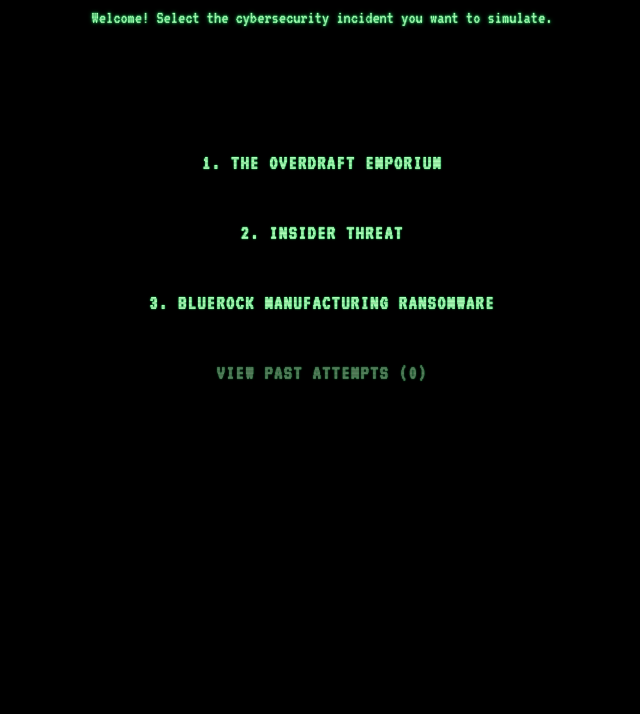
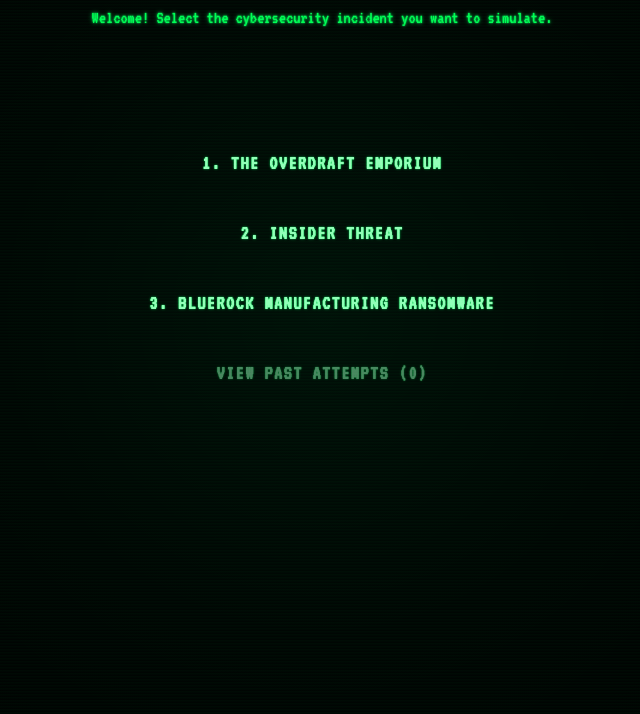
Before and after one commit to nolan-527/secret-testing, a plain HTML site: page index.html in a window 1280 px wide. Shown: the part 86-800 px from the top of the page, without its empty margins (318-958 px from the left). Drawn offline with nearby package versions, Linux system fonts and the light colour scheme.

Commit message:
Update index.html

```diff
--- a/index.html
+++ b/index.html
@@ -5,73 +5,82 @@
     <meta name="viewport" content="width=device-width, initial-scale=1.0">
     <title>Threat_Quest: Cyber Incident Simulator</title>
     <script src="https://cdn.tailwindcss.com"></script>
-   <style>
-    /* General Terminal Styling */
+<style>
+    /* ======================================================
+       IBM 5151 STYLE — GREEN PHOSPHOR CRT THEME
+       ====================================================== */
+
     @import url('https://fonts.googleapis.com/css2?family=VT323&display=swap');
 
     body {
         font-family: 'VT323', monospace;
         background-color: #000;
-        color: #8bff9b; /* ✔ more green, still readable */
+        color: #00ff55;  /* Classic IBM phosphor green */
         font-size: 1.25rem;
         line-height: 1.5;
-        position: relative; /* so overlay behaves nicely */
+        position: relative;
         overflow-x: hidden;
 
-        /* soft global CRT glow */
+        /* softer, bloom-style CRT glow */
         text-shadow:
-            0 0 1px #33ff7a,
-            0 0 3px rgba(0, 255, 102, 0.4);
+            0 0 1px #00ff55,
+            0 0 3px #00dd44,
+            0 0 6px rgba(0,255,120,0.45);
     }
 
-    .container-box {
-        max-width: none;
-    }
+    .container-box { max-width: none; }
 
     .terminal-header {
         text-align: center;
         margin-bottom: 1rem;
+        color: #00ff55;
+        text-shadow:
+            0 0 2px #00ff55,
+            0 0 6px rgba(0,255,120,0.5);
     }
 
     .text-glow {
-        color: #a8ffb5;
+        color: #00ff55;
         text-shadow:
-            0 0 2px #33ff7a,
-            0 0 4px rgba(0, 255, 102, 0.6);
+            0 0 2px #00ff55,
+            0 0 5px rgba(0,255,120,0.6);
     }
 
+    /* buttons styled like vintage terminals */
     .terminal-button {
         background-color: transparent;
-        border: none;                 /* no green outline */
-        color: #a8ffb5;               /* greener than before */
+        border: none;
+        color: #99ffbb;    /* slightly dimmer than main text */
         border-radius: 0;
         padding: 0.5rem 1rem;
         text-transform: uppercase;
         letter-spacing: 0.08em;
+        cursor: pointer;
+
+        text-shadow:
+            0 0 1px #00ff55,
+            0 0 3px rgba(0,255,120,0.4);
+
         transition: all 0.1s ease-in-out;
-        text-shadow:
-            0 0 1px #33ff7a,
-            0 0 2px rgba(0, 255, 102, 0.5);
-        cursor: pointer;
     }
 
     .terminal-button:hover {
-        background-color: rgba(0, 255, 102, 0.2); /* faint CRT highlight */
+        background-color: rgba(0,255,120,0.15);
         color: #000;
-        text-shadow: none; /* keeps hover text crisp */
-        box-shadow: 0 0 8px #00ff66;
+        text-shadow: none;
+        box-shadow: 0 0 10px #00ff55;
     }
 
     .card-box {
-        background-color: transparent;
+        background: transparent;
         border: none;
         border-radius: 0;
-        padding: 1rem 0;  /* subtle spacing without “card” look */
+        padding: 1rem 0;
     }
 
     .final-score {
-        color: #00ff66;
-        text-shadow: 0 0 5px #00ff66;
+        color: #00ff55;
+        text-shadow: 0 0 6px #00ff55;
     }
 
     #story-content.menu-mode {
@@ -82,63 +91,66 @@
         align-items: center;
     }
 
-    /* ASCII art and preformatted text styling */
+    /* IBM ASCII / preformatted text */
     pre {
         font-family: 'VT323', monospace;
-        color: #8bff9b; /* match main text tone */
+        color: #00ff55;
         text-shadow:
-            0 0 1px #33ff7a,
-            0 0 3px rgba(0, 255, 102, 0.4);
+            0 0 1px #00ff55,
+            0 0 3px rgba(0,255,120,0.4);
         line-height: 1.1;
         font-size: 1rem;
         white-space: pre;
     }
 
-    /* Centered story text container */
     #story-text {
         text-align: left;
     }
 
-    /* ============================ */
-    /*        CRT SCANLINES         */
-    /* ============================ */
-
+    /* ======================================================
+       CRT SCANLINES
+       ====================================================== */
     body::after {
         content: "";
         pointer-events: none;
         position: fixed;
         inset: 0;
-        /* horizontal scanline pattern */
+
+        /* IBM-style dense scanlines */
         background: repeating-linear-gradient(
             to bottom,
-            rgba(0, 0, 0, 0.26) 0px,
-            rgba(0, 0, 0, 0.26) 2px,
-            transparent 3px,
-            transparent 4px
+            rgba(0, 255, 80, 0.06) 0px,
+            rgba(0, 255, 80, 0.06) 1px,
+            rgba(0, 0, 0, 0.2) 2px,
+            rgba(0, 0, 0, 0.2) 3px
         );
-        mix-blend-mode: multiply;
-        opacity: 0.45;
+        mix-blend-mode: screen;
+        opacity: 0.35;
         z-index: 9999;
     }
 
-    /* slight vignette around edges for CRT tube feel */
+    /* ======================================================
+       CRT VIGNETTE / TUBE BEND
+       ====================================================== */
     body::before {
         content: "";
         pointer-events: none;
         position: fixed;
-        inset: -20px;
+        inset: -30px;
+
+        /* subtle CRT tube bend & shadow */
         background:
             radial-gradient(
                 circle at 50% 50%,
-                transparent 0%,
-                transparent 55%,
-                rgba(0, 0, 0, 0.45) 100%
+                rgba(0,255,120,0.08) 0%,
+                rgba(0,255,120,0.03) 40%,
+                rgba(0,255,120,0.02) 60%,
+                rgba(0, 0, 0, 0.6) 100%
             );
         opacity: 0.8;
         z-index: 9998;
     }
 
-    /* Ensure the game content renders *under* the scanlines */
     #game-container {
         position: relative;
         z-index: 1;
```
